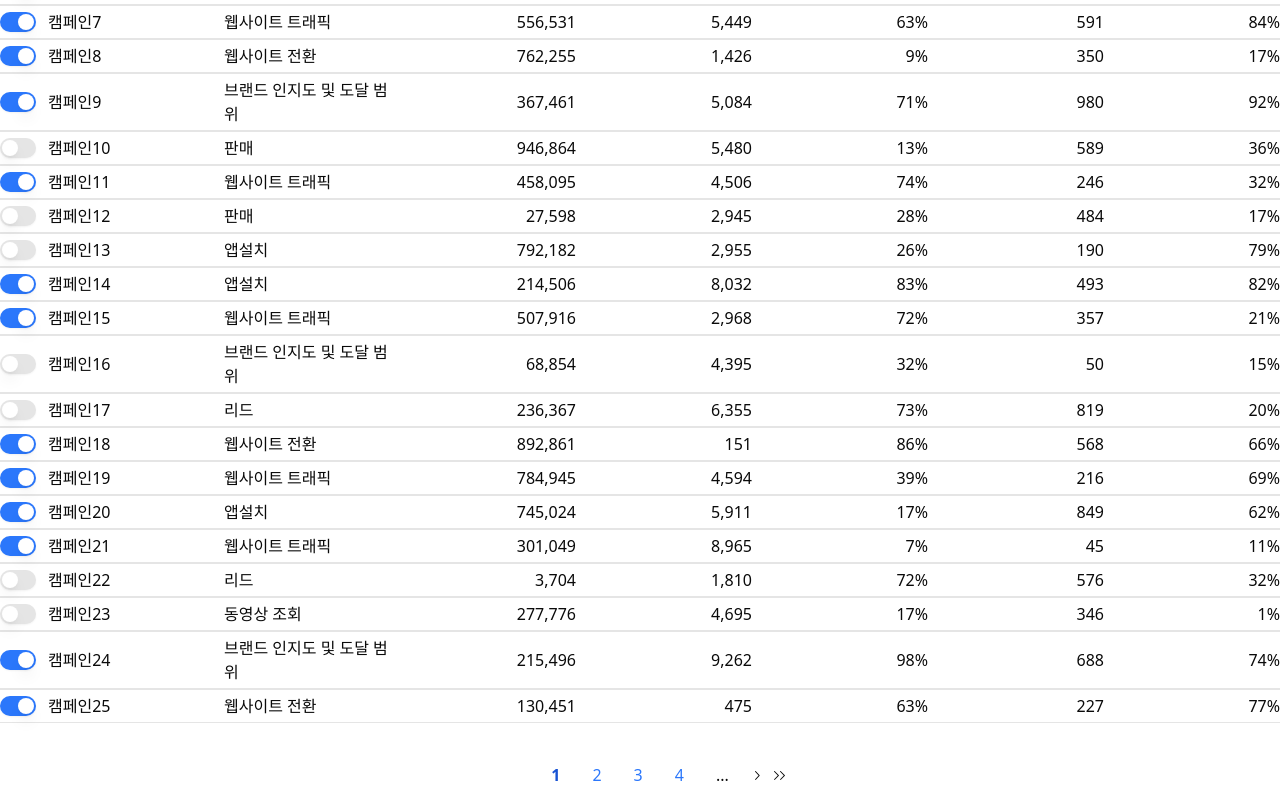
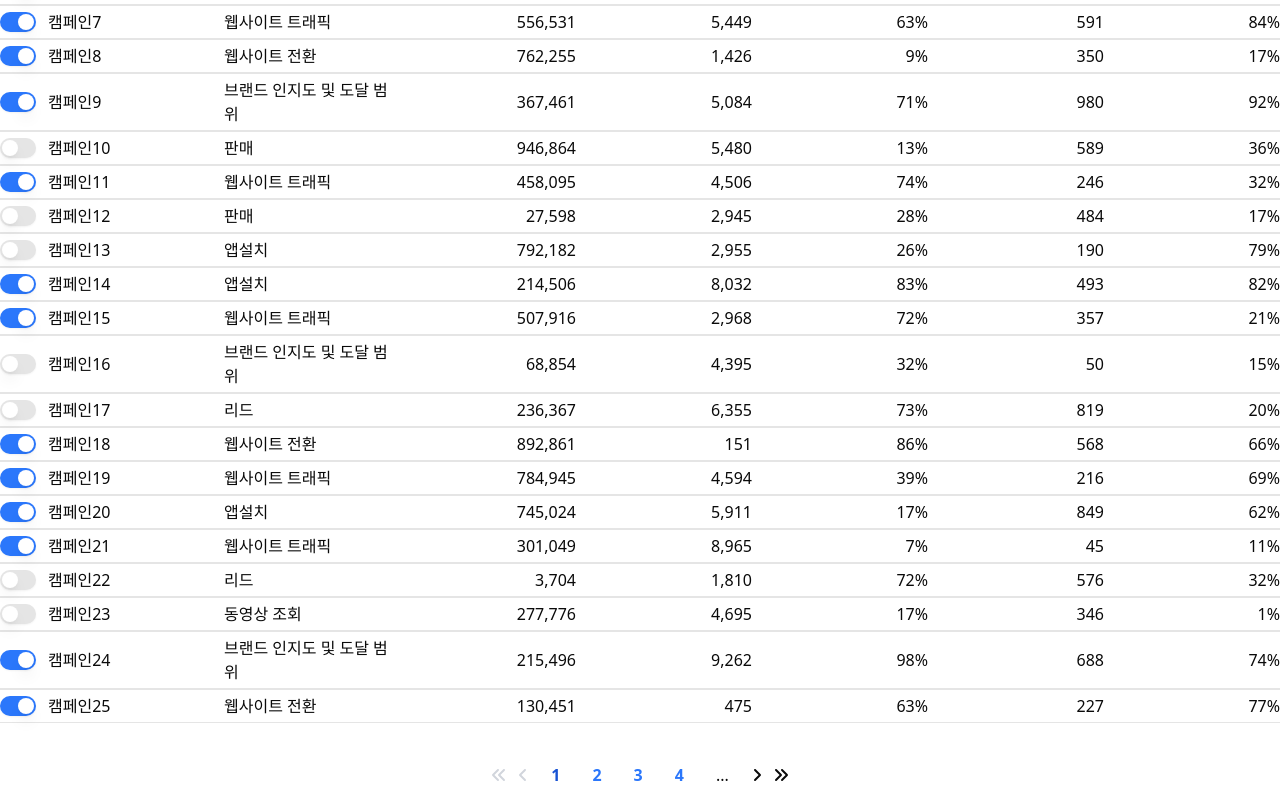
Before and after one commit to rarira/wisebirds-admin, a Next.js app: page / in a window 1280 px wide. Shown: the part 297-1092 px from the top of the page. Built offline with nearby package versions, Linux system fonts and the light colour scheme; no server answers.

Commit message:
Refactor: Icon

```diff
--- a/package.json
+++ b/package.json
@@ -12,7 +12,6 @@
     "@hookform/resolvers": "^4.1.3",
     "@radix-ui/react-dialog": "^1.1.6",
     "@radix-ui/react-dropdown-menu": "^2.1.6",
-    "@radix-ui/react-icons": "^1.3.2",
     "@radix-ui/react-popover": "^1.1.6",
     "@radix-ui/react-select": "^2.1.6",
     "@radix-ui/react-switch": "^1.1.3",
@@ -26,6 +25,7 @@
     "react-dom": "^19.0.0",
     "react-error-boundary": "^5.0.0",
     "react-hook-form": "^7.54.2",
+    "react-icons": "^5.5.0",
     "tailwind-merge": "^3.0.2",
     "tailwindcss-animate": "^1.0.7",
     "zod": "^3.24.2",
--- a/src/components/custom/header/profile.tsx
+++ b/src/components/custom/header/profile.tsx
@@ -2,7 +2,7 @@
 
 import { queryKeys } from "@/lib/react-query";
 import { UserProfile } from "@/lib/types";
-import { PersonIcon } from "@radix-ui/react-icons";
+import { GrUserManager } from "react-icons/gr";
 import { useQuery } from "@tanstack/react-query";
 import {
   Popover,
@@ -26,7 +26,7 @@ function HeaderProfile() {
   return (
     <Popover>
       <PopoverTrigger className="flex items-center gap-1">
-        <PersonIcon />
+        <GrUserManager />
         {isLoading ? (
           <span>Loading...</span>
         ) : error ? (
--- a/src/components/custom/pagination/index.tsx
+++ b/src/components/custom/pagination/index.tsx
@@ -2,11 +2,11 @@ import { cn } from "@/components/lib/utils";
 import { MAX_PAGE_TO_DISPLAY } from "@/lib/constants";
 import { PageInfo } from "@/lib/types";
 import {
-  ChevronLeftIcon,
-  ChevronRightIcon,
-  DoubleArrowLeftIcon,
-  DoubleArrowRightIcon,
-} from "@radix-ui/react-icons";
+  FaAnglesLeft,
+  FaAngleLeft,
+  FaAnglesRight,
+  FaAngleRight,
+} from "react-icons/fa6";
 
 type PaginationProps = {
   pageInfo: PageInfo;
@@ -38,21 +38,21 @@ function Pagination({ pageInfo, setPage }: PaginationProps) {
   const showRightDots =
     displayedPages[displayedPages.length - 1] < total_pages - 1;
 
+  const getArrowClassName = (disabled: boolean) =>
+    cn(
+      "cursor-pointer",
+      disabled && "text-gray-300 pointer-events-none cursor-not-allowed"
+    );
+
   return (
     <div className="flex justify-center w-full flex-row items-center gap-2">
-      <DoubleArrowLeftIcon
+      <FaAnglesLeft
         onClick={() => setPage(0)}
-        className={cn(
-          "cursor-pointer",
-          first && "invisible pointer-events-none"
-        )}
+        className={getArrowClassName(first)}
       />
-      <ChevronLeftIcon
+      <FaAngleLeft
         onClick={() => setPage(number - 1)}
-        className={cn(
-          "cursor-pointer",
-          first && "invisible pointer-events-none"
-        )}
+        className={getArrowClassName(first)}
       />
       <>
         {showLeftDots && <span className="p-2 mx-1">...</span>}
@@ -62,7 +62,7 @@ function Pagination({ pageInfo, setPage }: PaginationProps) {
             <button
               key={pageIndex}
               className={cn(
-                "p-2 mx-1",
+                "p-2 mx-1 font-semibold",
                 isCurrentPage ? "text-focused font-bold" : "text-primary"
               )}
               onClick={() => setPage(pageIndex)}
@@ -73,19 +73,13 @@ function Pagination({ pageInfo, setPage }: PaginationProps) {
         })}
         {showRightDots && <span className="p-2 mx-1">...</span>}
       </>
-      <ChevronRightIcon
+      <FaAngleRight
         onClick={() => setPage(number + 1)}
-        className={cn(
-          "cursor-pointer",
-          last && "invisible pointer-events-none"
-        )}
+        className={getArrowClassName(last)}
       />
-      <DoubleArrowRightIcon
+      <FaAnglesRight
         onClick={() => setPage(total_pages - 1)}
-        className={cn(
-          "cursor-pointer",
-          last && "invisible pointer-events-none"
-        )}
+        className={getArrowClassName(last)}
       />
     </div>
   );
```
Also changed, not shown: 1 other file (tests, documents, lock files or other folders).
